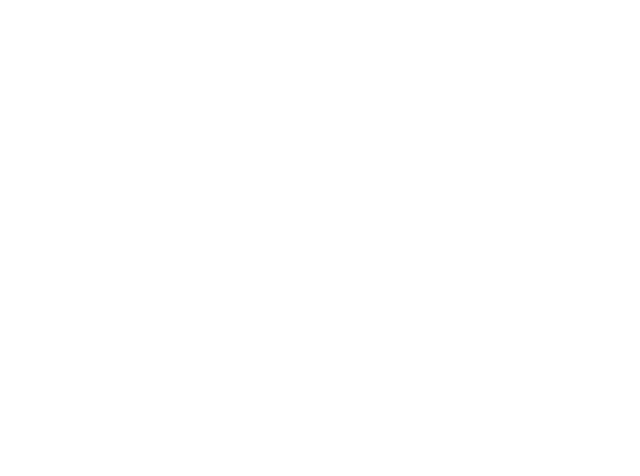
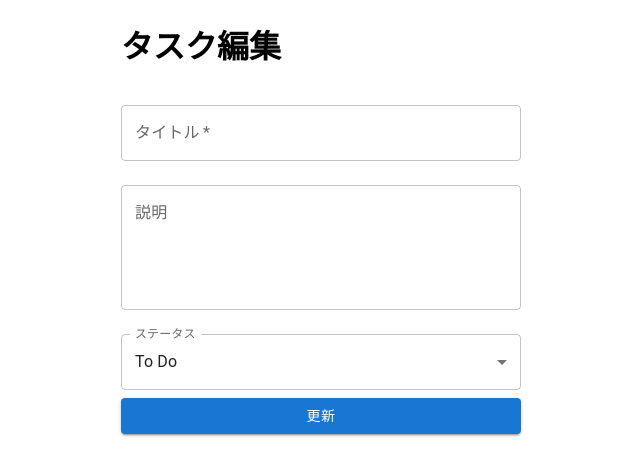
Before and after one commit to Keita0430/task-manager-react, a React (Create React App) app: page /tasks/edit in a window 1280 px wide. Before the commit this address had no page. Shown: the top 476 px of the page, without its empty margins (319-959 px from the left). Built offline with nearby package versions, Linux system fonts and the light colour scheme.

Commit message:
タスク編集ページを追加

```diff
--- a/src/App.tsx
+++ b/src/App.tsx
@@ -4,6 +4,7 @@
 import TaskList from "./pages/TaskList";
 import TaskCreate from "./pages/TaskCreate";
 import Container from '@mui/material/Container';
+import TaskEdit from "./pages/TaskEdit";
 
 function App() {
 
@@ -12,6 +13,7 @@
       <Routes>
         <Route path='/' element={<TaskList />} />
         <Route path='/tasks/new' element={<TaskCreate />} />
+        <Route path='/tasks/edit' element={<TaskEdit />} />
       </Routes>
     </Container>
   );
--- a/src/components/TaskCard.tsx
+++ b/src/components/TaskCard.tsx
@@ -25,7 +25,7 @@
                 >
                     {task.title}
                 </Typography>
-                <TaskOptionsMenu onDelete={onDelete} taskId={task.id} status={task.status}/>
+                <TaskOptionsMenu onDelete={onDelete} task={task}/>
             </CardContent>
         </Card>
 
--- a/src/components/TaskOptionMenu.tsx
+++ b/src/components/TaskOptionMenu.tsx
@@ -1,13 +1,15 @@
 import React from "react";
 import {IconButton, Menu, MenuItem} from "@mui/material";
 import MoreVertIcon from "@mui/icons-material/MoreVert";
-import {TaskStatusType} from "../types/task";
+import {Task, TaskStatusType} from "../types/task";
+import {useNavigate} from "react-router-dom";
 
-const TaskOptionsMenu = ({onDelete, taskId, status}: {
+const TaskOptionsMenu = ({onDelete, task}: {
     onDelete: (taskId: number, status: TaskStatusType) => void;
-    taskId: number;
-    status: TaskStatusType;
+    task: Task;
 }) => {
+    const navigate = useNavigate();
+
     const [anchorEl, setAnchorEl] = React.useState<null | HTMLElement>(null);
     const open = Boolean(anchorEl);
 
@@ -20,7 +22,7 @@
     };
 
     const handleDeleteClick = () => {
-        onDelete(taskId, status);
+        onDelete(task.id, task.status as TaskStatusType);
         handleClose();
     };
 
@@ -43,6 +45,7 @@
             >
                 <MenuItem onClick={handleClose}>アーカイブ</MenuItem>
                 <MenuItem onClick={handleDeleteClick}>削除</MenuItem>
+                <MenuItem onClick={() => navigate('/tasks/edit', {state: {task}})}>編集</MenuItem>
             </Menu>
         </div>
     );
--- /dev/null
+++ b/src/pages/TaskEdit.tsx
@@ -0,0 +1,70 @@
+import React, {useState} from 'react';
+import axios from 'axios';
+import {useLocation, useNavigate} from 'react-router-dom';
+import {Box, Button, FormControl, InputLabel, MenuItem, Select, TextField} from '@mui/material';
+import {Task, TaskStatusType} from "../types/task";
+
+const TaskEdit = () => {
+    const location = useLocation();
+    const navigate = useNavigate();
+    const task: Task = location.state?.task;
+
+    const [title, setTitle] = useState(task?.title || '');
+    const [description, setDescription] = useState(task?.description || '');
+    const [status, setStatus] = useState(task?.status || 'todo');
+
+    const handleSubmit = (e: React.FormEvent) => {
+        e.preventDefault();
+
+        axios.put<{ task: Task }>(`http://localhost:3000/api/v1/tasks/${task.id}`, {
+            task: { title, description, status }
+        })
+            .then(() => navigate('/'))
+            .catch((error: unknown) => {
+                alert('タスクの編集に失敗しました。詳細: ' + error);
+            });
+    };
+
+    return (
+        <Box component="form" onSubmit={handleSubmit} sx={{ maxWidth: 400, margin: 'auto' }}>
+            <h1>タスク編集</h1>
+            <TextField
+                label="タイトル"
+                value={title}
+                onChange={(e) => setTitle(e.target.value)}
+                fullWidth
+                required
+                margin="normal"
+            />
+            <TextField
+                label="説明"
+                value={description}
+                onChange={(e) => setDescription(e.target.value)}
+                fullWidth
+                multiline
+                rows={4}
+                margin="normal"
+            />
+            <FormControl fullWidth margin="normal">
+                <InputLabel id="status-label">ステータス</InputLabel>
+                <Select
+                    labelId="status-label"
+                    id="status"
+                    value={status}
+                    onChange={(e) => setStatus(e.target.value as TaskStatusType)}
+                    label="ステータス"
+                >
+                    <MenuItem value="todo">To Do</MenuItem>
+                    <MenuItem value="in_progress">In Progress</MenuItem>
+                    <MenuItem value="done">Done</MenuItem>
+                    <MenuItem value="pending">Pending</MenuItem>
+                </Select>
+            </FormControl>
+            <Button type="submit" variant="contained" color="primary" fullWidth>
+                更新
+            </Button>
+        </Box>
+    );
+};
+
+export default TaskEdit;
```
